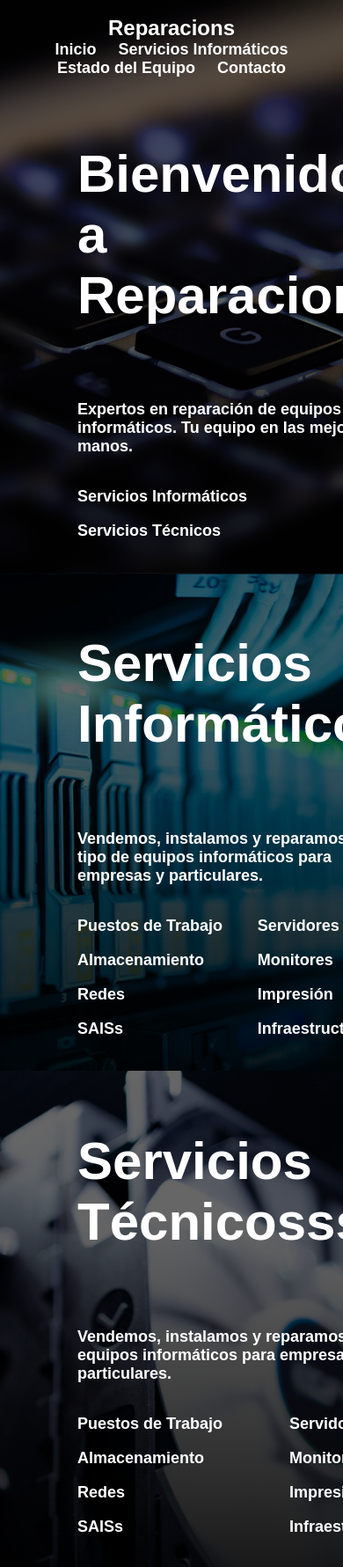
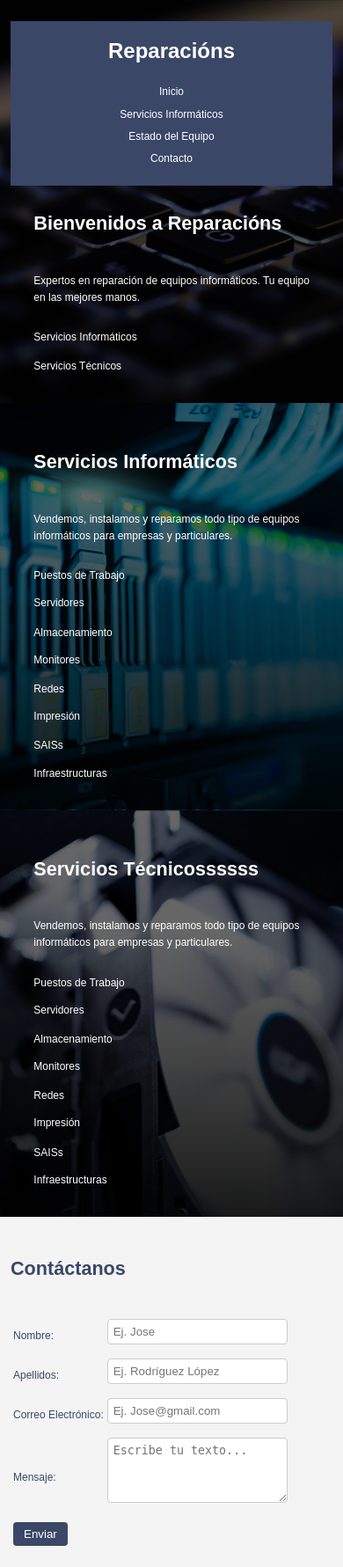
Before and after one commit to ivaanleeal/TFC_Ivan_Leal, a PHP site: page / in a window 390 px wide. Shown: the top 1781 px of the page at 88% size. Run offline with PHP 8.4, Linux system fonts and the light colour scheme.

Commit message:
23/01/2025 clase

```diff
--- a/Estilos/estilos.css
+++ b/Estilos/estilos.css
@@ -1,95 +1,35 @@
-@media (max-width: 768px) {
-    .header_paginas, header {
-        flex-direction: column; /* Cambiar de horizontal a vertical */
-        text-align: center;
-    }
-    .formus {
-        width: 80%; /* Hacer más estrecho para tablets */
-    }
-    .PrinciContacto {
-        flex-direction: column; /* Alinear el contenido verticalmente */
-        gap: 10px;
-    }
-    .PrinciContacto form, .PrinciContacto iframe {
-        width: 100%; /* Ocupa todo el ancho */
-    }
+:root {
+    --primary-color: #3a4767;
+    --secondary-color: #f4f4f4;
+    --text-color: #3a4767;
+    --font-size-base: 16px;
 }
 
-/* Estilos para dispositivos móviles (ancho máximo 480px) */
-@media (max-width: 480px) {
-    .header_paginas, header {
-        padding: 10px; /* Reducir el relleno para móviles */
-    }
-    .logo a {
-        font-size: 20px; /* Ajustar tamaño de texto */
-    }
-    button {
-        padding: 8px 16px; /* Reducir tamaño de botones */
-        font-size: 0.9em;
-    }
-    .formus {
-        width: 90%; /* Maximizar ancho en móviles */
-    }
-    .PrinciContacto {
-        padding: 10px; /* Reducir relleno general */
-    }
-    .PrinciContacto form, .PrinciContacto iframe {
-        width: 100%; /* Ajustar al ancho de pantalla */
-    }
-}
-
-/* Estilos específicos para pantallas extra grandes (más de 1200px) */
-@media (min-width: 1200px) {
-    .formus {
-        width: 40%; /* Ampliar en pantallas grandes */
-    }
-}
-
-html, body {
-    overflow-x: hidden; /* Oculta cualquier contenido que se desborde horizontalmente */
+html,
+body {
+    overflow-x: hidden;
+    font-size: var(--font-size-base);
 }
 
 body {
-    font-family: 'Montserrat', sans-serif;
+    font-family: "Montserrat", sans-serif;
     margin: 0;
     padding: 0;
-    background-color: #f4f4f4;
-    color: #3A4767;
+    background-color: var(--secondary-color);
+    color: var(--text-color);
+    line-height: 1.6;
 }
 
-.header_paginas {
-    background-color: #3A4767;
-    color: white;
-    padding-left: 15px;
-    padding-top: 0%;
-    display: flex;
-    justify-content: space-between;
-    align-items: center;
-    padding-top: 10px;
-}
-
+/* Header styles */
+.header_paginas,
 header {
+    background-color: var(--primary-color);
     color: white;
     padding: 15px;
     display: flex;
     justify-content: space-between;
     align-items: center;
-    padding-top: 10px;
-
-}
-
-.formus {
-    font-size: 1em;
-    border: 1px solid #ccc;
-    border-radius: 5px;
-    box-shadow: inset 0px 1px 3px rgba(0, 0, 0, 0.1);
-    transition: border-color 0.3s ease;
-    width: 50%;
-    text-align: center;
-    background-color: white;
-    margin: 0 auto;
-    margin-top: 2%;
-    margin-bottom: 2%;
+    flex-wrap: wrap;
 }
 
 .logo a {
@@ -98,137 +38,64 @@
     text-decoration: none;
     color: white;
 }
-
 .logo a:hover {
     font-size: 30px;
     font-weight: bold;
     color: white;
 }
-
 nav a {
     color: white;
     margin: 0 10px;
     text-decoration: none;
 }
-
 nav a:hover {
     text-decoration: underline;
 }
 
+/* Main content styles */
 main {
-    /*padding: 20px;*/
     text-align: center;
-    margin-left: 0;
-    margin-right: 0;
 }
 
-.foot {
-    background-color: #000;
+.inicio,
+.prueba,
+.prueba2 {
+    background-size: cover;
+    background-position: center;
+    background-attachment: scroll;
+    padding: 2rem 1rem;
     color: white;
-    padding: 10px;
-    text-align: center;
-    /*position: fixed;*/
-    bottom: 0;
-    width: 100%;
-
+    text-align: left;
 }
 
-button {
-    background-color: #3A4767;
-    color: white;
-    border: none;
-    padding: 10px 20px;
-    cursor: pointer;
-    margin-top: 20px;
-    font-size: 1em;
-    border: none;
-    border-radius: 5px;
+.inicio {
+    background-image: linear-gradient(to bottom, rgba(0, 0, 0, 0.5) 30%, rgba(0, 0, 0, 0.9) 100%),
+        url(../Imagenes/inicio.jpg);
 }
 
-button:hover {
-    background-color: #000;
+.prueba {
+    background-image: linear-gradient(to bottom, rgba(0, 0, 0, 0.6) 30%, rgba(0, 0, 0, 0.9) 100%),
+        url(../Imagenes/server.jpg);
 }
 
-td {
-    text-align: left;
-    padding: 8px;
+.prueba2 {
+    background-image: linear-gradient(to bottom, rgba(0, 0, 0, 0.6) 30%, rgba(0, 0, 0, 0.9) 100%),
+        url(../Imagenes/ventilador.jpg);
 }
 
-table {
-    margin: 0 auto;
-    width: 45%;
+h1 {
+    font-size: 2.5rem;
+    margin-bottom: 1rem;
 }
 
-.tablaBoton{
-    text-align: center;
-    vertical-align: middle;
-    padding:  20px;
+.servicios {
+    width: 100%;
+    max-width: 600px;
+    margin: 0 auto;
 }
 
-.prueba{
-    background-image:
-    linear-gradient(to bottom, rgba(0, 0, 0, 0.6) 30%, rgba(0, 0, 0, 0.9) 100%), url(../Imagenes/server.jpg);
-    background-size: cover;
-    background-position: center;
-    background-attachment: fixed;
-    margin-left: 0%;
-    margin-right: 0%;
-    padding-top: 2%;
-    padding-bottom: 2%;
-    color: white;
-    text-align: left;
-    font-size: 18px;
-    font-weight: bold;
-
-}
-
-.prueba:hover {
-    background-color: #444; /* Un tono ligeramente más claro para el hover */
-   /*filter: brightness(90%);*/
-
-}
-
-.prueba h1{
-    font-size: 60px;
-}
-.prueba2 h1{
-    font-size: 60px;
-}
-
-.inicio h1{
-    font-size: 60px;
-}
-
-.prueba2{
-    background-image:
-    linear-gradient(to bottom, rgba(0, 0, 0, 0.6) 30%, rgba(0, 0, 0, 0.9) 100%), url(../Imagenes/ventilador.jpg);
-    background-size: cover;
-    background-position: center;
-    background-attachment: fixed;
-    margin-left: 0%;
-    margin-right: 0%;
-    padding-top: 2%;
-    padding-bottom: 2%;
-    color: white;
-    text-align: left;
-    font-size: 18px;
-    font-weight: bold;
-}
-
-.inicio{
-    background-image:
-    linear-gradient(to bottom, rgba(0, 0, 0, 0.5) 30%, rgba(0, 0, 0, 0.9) 100%), url(../Imagenes/inicio.jpg);
-    background-size: cover;
-    background-position: center;
-    background-attachment: fixed;
-    margin-left: 0%;
-    margin-right: 0%;
-    padding-top: 2%;
-    padding-bottom: 2%;
-    color: white;
-    text-align: left;
-    font-size: 18px;
-    font-weight: bold;
+.servicios td {
+    padding: 0.5rem;
 }
 
 .inicio_enlaces {
@@ -236,76 +103,127 @@
     text-decoration: none;
 }
 
-.inicio_enlaces:hover {
-   font-size: 21px;
-   text-decoration: underline;
+/* Form styles */
+.PrinciContacto {
+    display: flex;
+    flex-wrap: wrap;
+    justify-content: space-between;
+    align-items: flex-start;
+    padding: 2rem 1rem;
+    gap: 2rem;
 }
 
-.tableFoot td{
-    margin: 0 auto;
-    width: 10%;
+.contact form {
+    flex: 1 1 300px;
+}
+
+.PrinciContacto iframe {
+    flex: 1 1 300px;
+    height: 450px;
+    border: 0;
+}
+
+form table {
+    width: 100%;
+}
+
+input,
+textarea {
+    width: 100%;
+    padding: 0.5rem;
+    margin-bottom: 1rem;
+    border: 1px solid #ccc;
+    border-radius: 4px;
+}
+
+button {
+    background-color: var(--primary-color);
+    color: white;
+    padding: 0.5rem 1rem;
+    border: none;
+    border-radius: 4px;
+    cursor: pointer;
+}
+
+/* Footer styles */
+.fromCon{
+    width: 80%
+}
+
+.foot {
+    background-color: #000;
+    color: white;
+    padding: 1rem;
     text-align: center;
 }
 
-.tableFoot{
-    margin: 0 auto;
-    width: 20%;
+.tableFoot {
+    width: 100%;
+    max-width: 400px;
+    margin: 1rem auto;
 }
 
-.tableFoot a{
+.tableFoot a {
+    color: white;
     text-decoration: none;
-    color: white;
 }
 
-.servicios{
-    margin-left: 20%;
-    margin-right: 20%;
-    width: 30%;
-    padding-bottom: 5%;
+/* Responsive styles */
+@media screen and (max-width: 768px) {
+    :root {
+        --font-size-base: 14px;
+    }
+
+    .header_paginas,
+    header {
+        flex-direction: column;
+        align-items: center;
+    }
+
+    nav {
+        margin-top: 1rem;
+        text-align: center;
+    }
+
+    nav a {
+        display: block;
+        margin: 0.5rem 0;
+    }
+
+    h1 {
+        font-size: 2rem;
+    }
+
+    .servicios {
+        width: 90%;
     }
 
     .PrinciContacto {
-    display: flex; /* Habilita el uso de flexbox */
-    justify-content: space-between; /* Distribuye los elementos con espacio entre ellos */
-    align-items: flex-start; /* Alinea los elementos en la parte superior */
-    padding: 20px; /* Ajusta el espacio interno */
-    gap: 20px; /* Espacio entre el formulario y el mapa */
+        flex-direction: column;
     }
 
-.PrinciContacto form {
-    width: 37%; /* Ocupa el 45% del ancho disponible */
-    font-size: 1em;
-    border: 1px solid #ccc;
-    border-radius: 10px;
-    box-shadow: inset 0px 1px 2px rgba(0, 0, 0, 0.1);
-    transition: border-color 0.3s ease;
-    text-align: center;
-    background-color: white;
-    margin: 0 auto;
-    margin-top: 2%;
-    margin-bottom: 2%;
+    .PrinciContacto iframe {
+        width: 100%;
+    }
 }
 
-
-
-
-.PrinciContacto iframe {
-    width: 45%; /* Ocupa el 45% del ancho disponible */
-    height: 450px; /* Mantén la altura del mapa */
-    border: 0;
+@media screen and (max-width: 480px) {
+    :root {
+        --font-size-base: 12px;
     }
 
-
-.TablaForm{
-    width: 100%;
-    padding: 0;
+    h1 {
+        font-size: 1.8rem;
     }
 
-.contenido1>form{
+    .servicios td {
+        display: block;
         width: 100%;
     }
 
-
-.contenido2>iframe{
+    .tableFoot td {
+        display: block;
         width: 100%;
+        margin-bottom: 0.5rem;
     }
+}
--- a/HTML/contacto.html
+++ b/HTML/contacto.html
@@ -27,7 +27,7 @@
         </iframe>
         <section class="formus">
             <h1>Contáctanos</h1>
-            <form>
+            <form class="fromCon">
                 <table>
                     <tr>
                         <td><label for="nombre">Nombre:</label></td>
--- a/index.html
+++ b/index.html
@@ -3,18 +3,19 @@
 
 <head>
     <meta charset="UTF-8">
-    <meta name="viewport" content="width=device-width, initial-scale=1.0">
+    <meta name="viewport" content="width=device-width, initial-scale=1">
     <title>Inicio - Reparaciones Informáticas</title>
     <link rel="icon"
         href="https://yt3.ggpht.com/ssGR_sKs0gRpkLzFhxUig46rmwq73x6PzDsmaQh_Mu6jYG8SRsfSciptLPqMudHZpYQQRfOR=s108-c-k-c0x00ffffff-no-rj"
         type="image/x-icon">
     <link rel="stylesheet" href="./Estilos/estilos.css">
+
 </head>
 
 <body>
     <section class="inicio">
         <header>
-            <div class="logo"><a href="./index.html">Reparacions</a></div>
+            <div class="logo"><a href="./index.html">Reparacións</a></div>
             <nav>
                 <a href="./index.html">Inicio</a>
                 <a href="./HTML/Servicios_Informáticos.html">Servicios Informáticos</a>
@@ -27,7 +28,7 @@
         <table class="servicios">
             <tr>
                 <td colspan="2">
-                    <h1>Bienvenidos a Reparacions</h1>
+                    <h1>Bienvenidos a Reparacións</h1>
                 </td>
             </tr>
             <tr>
@@ -72,8 +73,7 @@
             </tr>
             <tr>
                 <td>SAISs</td>
-                <td> Infraestructuras</td>
-            </tr>
+                <td> Infraestructuras</td>            </tr>
         </table>
     </section>
     <section class="prueba2" id="parteInformaticos">
@@ -112,9 +112,7 @@
 
     <section class="PrinciContacto">
         <h1>Contáctanos</h1>
-        <table class="TablaForm">
-            <tr>
-                <td class="contenido1">
+        <div class="contact">
             <form>
                 <table>
                     <tr>
@@ -123,14 +121,13 @@
                     </tr>
                     <tr>
                         <td><label for="apellidos">Apellidos:</label></td>
-                                <td> <input type="text" id="apellidos" name="apellidos"
-                                        placeholder="Ej. Rodríguez López" required>
+                        <td> <input type="text" id="apellidos" name="apellidos" placeholder="Ej. Rodríguez López"
+                                required>
                         </td>
                     </tr>
                     <tr>
                         <td><label for="email">Correo Electrónico:</label></td>
-                                <td><input type="email" id="email" name="email" placeholder="Ej. Jose@gmail.com"
-                                        required>
+                        <td><input type="email" id="email" name="email" placeholder="Ej. Jose@gmail.com" required>
                         </td>
                     </tr>
                     <tr>
@@ -144,16 +141,15 @@
                 </table>
 
             </form>
-                </td>
-                <td class="contenido2">
+        </div>
+
             <iframe
                 src="https://www.google.com/maps/embed?pb=!1m18!1m12!1m3!1d4091.442621612986!2d-8.417177824191134!3d43.36811316969304!2m3!1f0!2f0!3f0!3m2!1i1024!2i768!4f13.1!3m3!1m2!1s0xd2e7c6088be9da5%3A0xb9abca402d843d86!2sEstadio%20Municipal%20de%20Riazor!5e1!3m2!1ses!2ses!4v1732274919186!5m2!1ses!2ses"
                 width="30%" height="450" style="border:0;" allowfullscreen="" loading="lazy"
                 referrerpolicy="no-referrer-when-downgrade">
             </iframe>
-                </td>
-            </tr>
-        </table>
+
+
     </section>
 
     <section class="foot">
```
Lines whose indentation alone changed are shown as unchanged.
